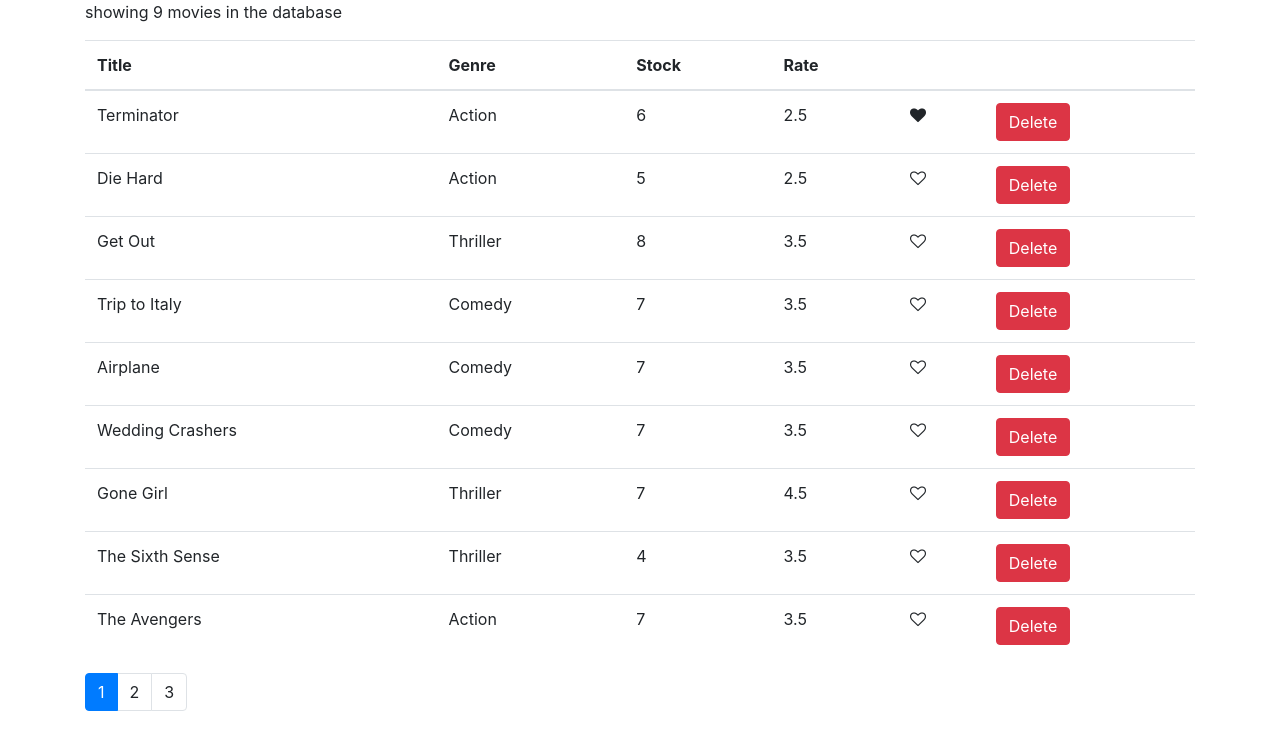
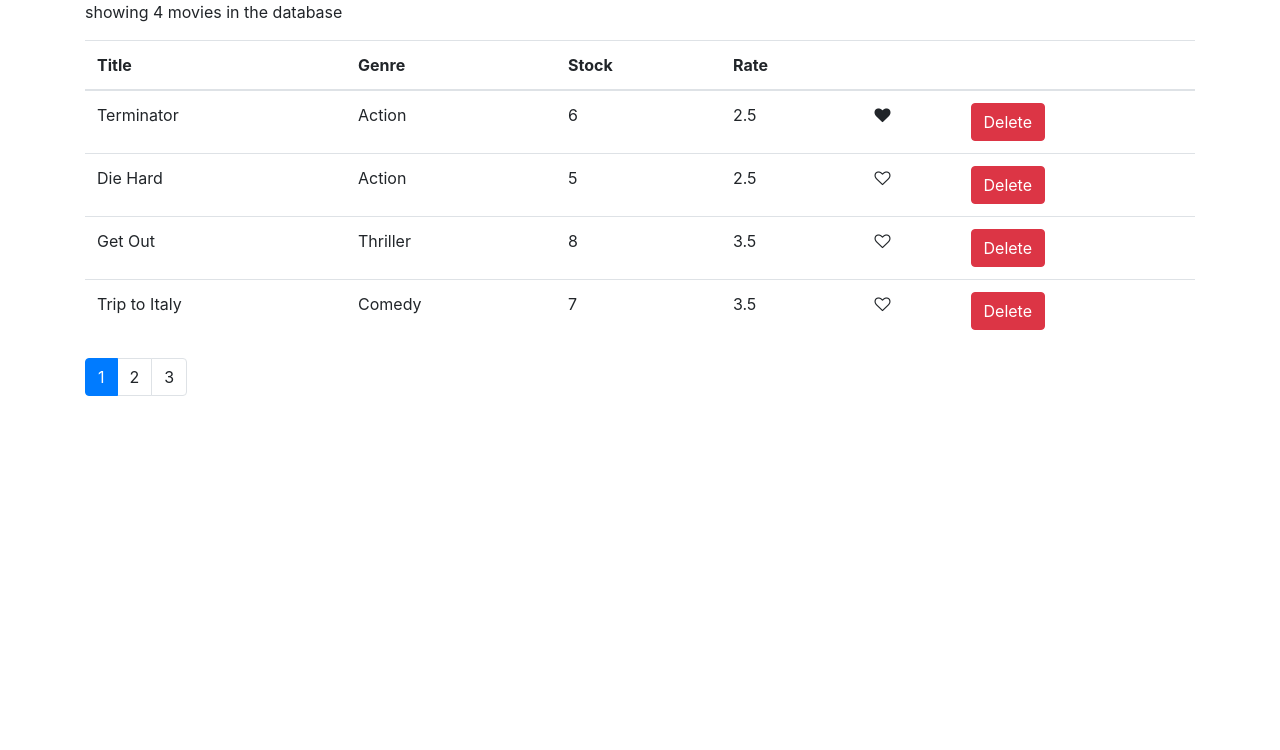
Before and after one commit to AzharUddinSheikh/Vidly-App-React, a React (Create React App) app: page / in a window 1280 px wide. Shown: the top 750 px of the page. Built offline with nearby package versions, Linux system fonts and the light colour scheme.

Commit message:
implemented paginate objects on movies in utils for resuable

```diff
--- a/src/components/movies.tsx
+++ b/src/components/movies.tsx
@@ -2,7 +2,7 @@ import React, { Component } from 'react';
 import { getMovies } from '../services/fakeMovieService';
 import Pagination from './common/pagination';
 import Likes from './likes';
-
+import {paginate} from '../utils/paginate';
 
 class Movies extends Component {
 
@@ -31,10 +31,13 @@ class Movies extends Component {
     }
 
     render() : JSX.Element {
-        let {movies, pageSize, currentPage} = this.state;
-        if (movies.length === 0) {
+        let {movies : allMovies, pageSize, currentPage} = this.state;
+        if (allMovies.length === 0) {
             return <p>No movies in the database</p>;
         }
+
+        const movies = paginate(allMovies, currentPage, pageSize);
+
         return (
             <React.Fragment>
                 <p>showing {movies.length} movies in the database</p>
@@ -61,7 +64,7 @@ class Movies extends Component {
                     </tbody>
                 </table>
                 <Pagination
-                    itemCount={movies.length}
+                    itemCount={allMovies.length}
                     pageSize={pageSize}
                     onPageChange={this.handlePageChange}
                     currentPage={currentPage}/>
--- /dev/null
+++ b/src/utils/paginate.tsx
@@ -0,0 +1,8 @@
+import _ from 'lodash';
+
+export function paginate(items : any, pageNumber: number, pageSize: number) {
+    const startIndex = (pageNumber - 1) * pageSize;
+    // convert items to lodash object for chaining
+    // value will return regular array
+    return _(items).slice(startIndex).take(pageSize).value();
+}
```
